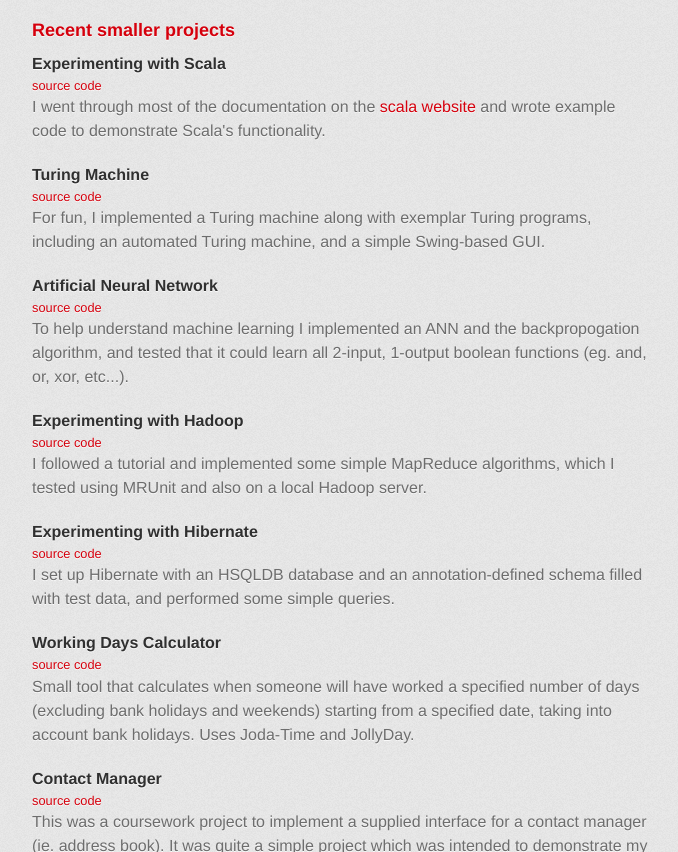
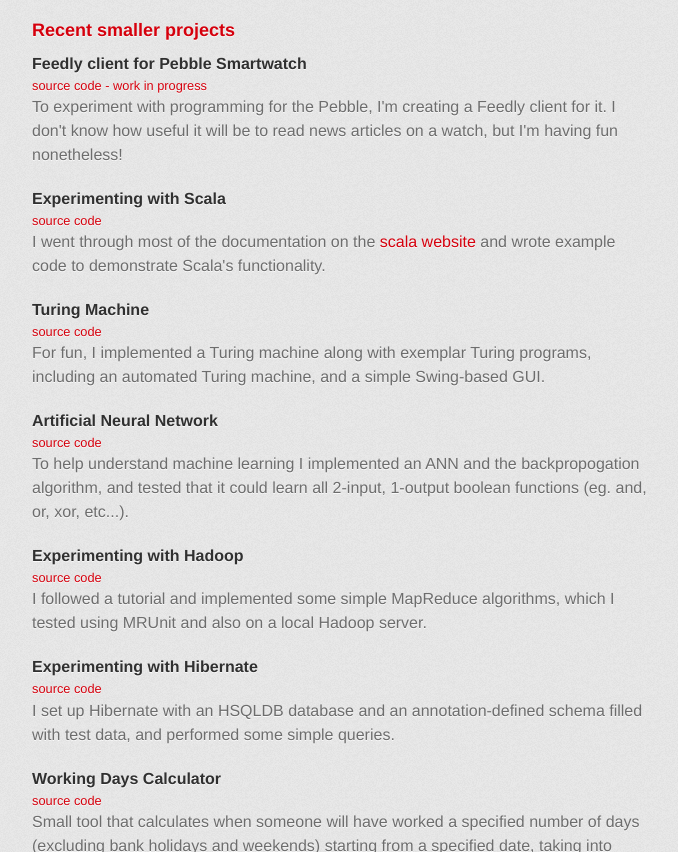
Before and after one commit to samwright/samwright.github.io, a plain HTML site: page index.html in a window 1280 px wide. Shown: the part 1685-2537 px from the top of the page, without its empty margins (298-976 px from the left). Drawn offline with Linux system fonts and the light colour scheme; a web font is replaced by a local one.

Commit message:
Replace master branch with page content via GitHub

```diff
--- a/index.html
+++ b/index.html
@@ -83,6 +83,15 @@
 
 <h3>
 <a name="recent-smaller-projects" class="anchor" href="#recent-smaller-projects"><span class="octicon octicon-link"></span></a>Recent smaller projects</h3>
+
+<h4>
+<a name="feedly-client-for-pebble-smartwatch" class="anchor" href="#feedly-client-for-pebble-smartwatch"><span class="octicon octicon-link"></span></a>Feedly client for Pebble Smartwatch</h4>
+
+<h6>
+<a name="source-code---work-in-progress" class="anchor" href="#source-code---work-in-progress"><span class="octicon octicon-link"></span></a><a href="https://github.com/samwright/pebble-feedly">source code - work in progress</a>
+</h6>
+
+<p>To experiment with programming for the Pebble, I'm creating a Feedly client for it. I don't know how useful it will be to read news articles on a watch, but I'm having fun nonetheless!</p>
 
 <h4>
 <a name="experimenting-with-scala" class="anchor" href="#experimenting-with-scala"><span class="octicon octicon-link"></span></a>Experimenting with Scala</h4>
```
Also changed, not shown: params.json (+1 -1 lines).
